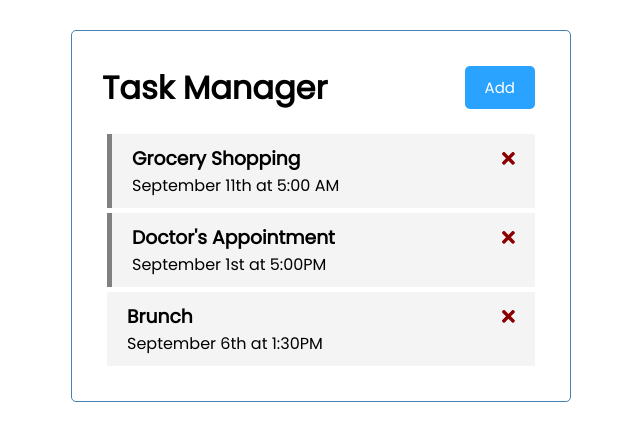
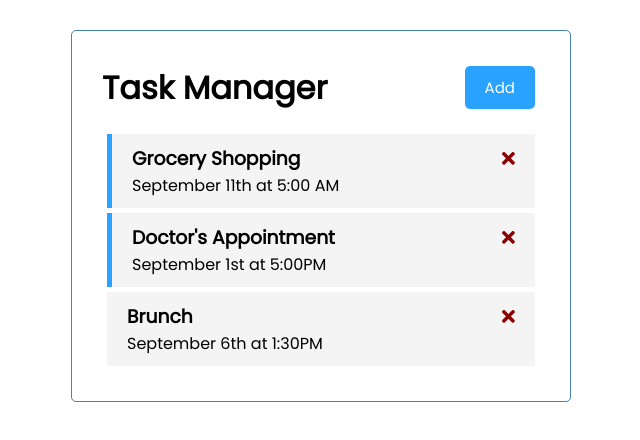
Before and after one commit to micheqn3/task-manager, an Angular app: page / in a window 1280 px wide. Shown: the top 440 px of the page, without its empty margins (319-959 px from the left). Built offline with nearby package versions, Linux system fonts and the light colour scheme; data requests are answered from the project's data file.

Commit message:
Changed color of reminder in task item css

```diff
--- a/src/app/components/task-item/task-item.component.css
+++ b/src/app/components/task-item/task-item.component.css
@@ -8,7 +8,7 @@
 }
 
 .reminder {
-    border-left: 5px solid gray;
+    border-left: 5px solid #29a3ff;
 }
 
 .task h3 {
```
